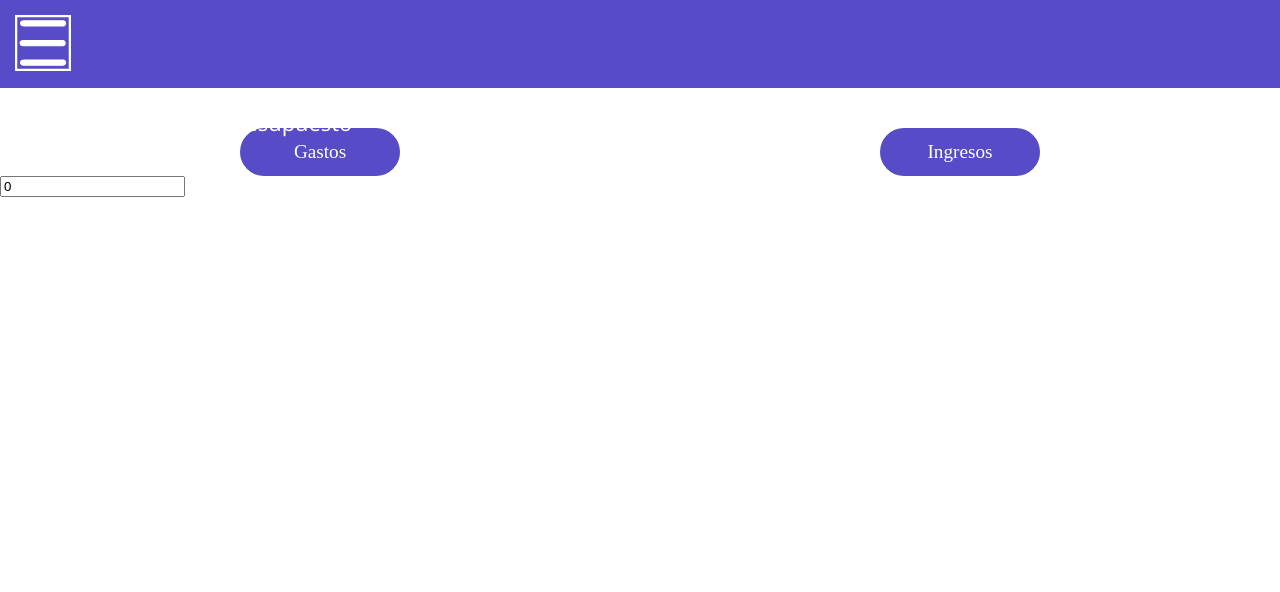
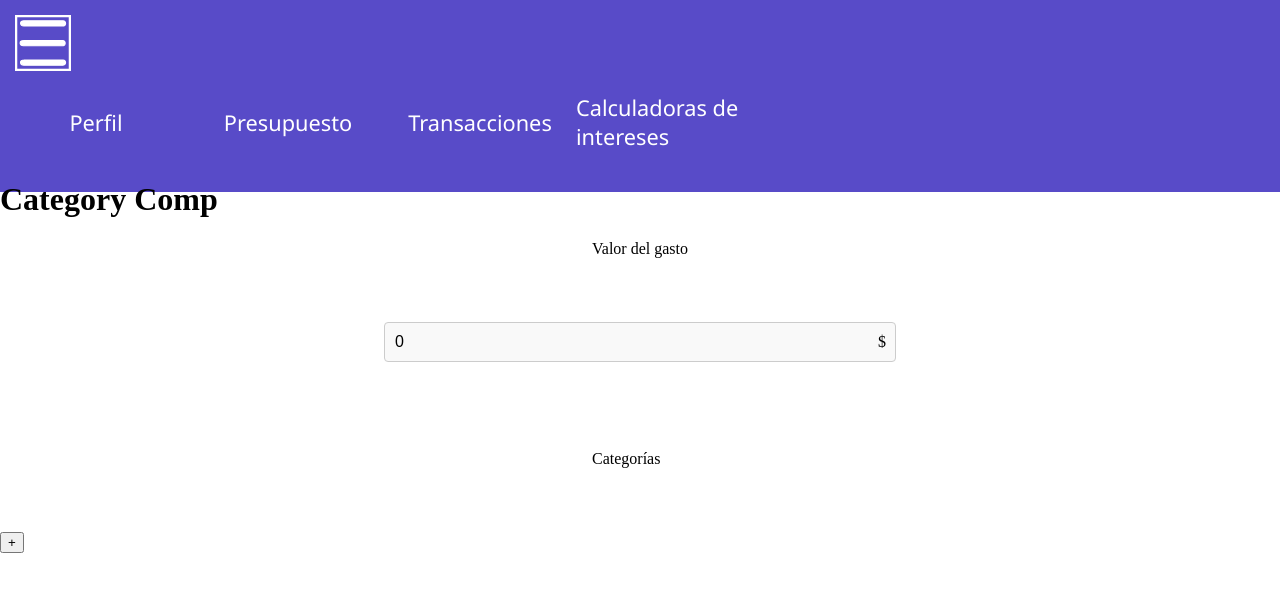
Before and after one commit to DavidDevVelandia/moneysafe, a Vue app: page /budget/expenses in a window 1280 px wide. Shown: the top 592 px of the page. Built offline with nearby package versions, Linux system fonts and the light colour scheme.

Commit message:
trabajando en presupuesto

```diff
--- a/src/App.vue
+++ b/src/App.vue
@@ -23,7 +23,7 @@
     position: absolute;
     top: 0;
     background-color: $md-theme-light-primary;
-    height: 11vh;
+    height: 12rem;
     width: 100%;
   }
   .nav__div{
@@ -47,7 +47,7 @@
   @media (max-width: 580px){
     .nav{
       background-color: $md-theme-light-primary;
-      height: 70vh;
+      height: 35rem;
       z-index: 1000;
     }
     .nav__div{
@@ -62,7 +62,7 @@
     visibility: hidden;
   }
     .change_size{
-      height: 11vh;
+      height: 5.5rem;
     }
   }
 
--- /dev/null
+++ b/src/components/budget/AddCategoryComp.vue
@@ -0,0 +1,9 @@
+<template>
+<h1>Category Comp</h1>
+</template>
+<style lang="scss" scoped>
+
+</style>
+<script setup>
+
+</script>
--- a/src/components/budget/ExpensesComp.vue
+++ b/src/components/budget/ExpensesComp.vue
@@ -1,10 +1,61 @@
 <template>
-    <input type="number" class="inputNumber" v-model.number="expense">
+    <p class="text">Valor del gasto</p>
+    <div class="inputContainer">
+        <input type="number" class="inputNumber" v-model.number="expense">
+        <p class="pesoSymbol">$</p>
+    </div>
+    <p class="text">Categorías</p>
+    <button @click.prevent="ShowWindow">+</button>
+    <AddCategoryComp v-if="isShown" class="AddCategoryWindow"/>
 </template>
 <style lang="scss" scoped>
+@import "./../../scss/colors";
+.inputContainer{
+    width: 40vw;
+    height: 4rem;
+    margin: 0 auto;
+    position: relative;
+}
+.text{
+    display: block;
+    width: 6rem;
+    margin: 4rem auto;
+}
+.pesoSymbol{
+    display: block;
+    position: absolute;
+    top: -5px;
+    right: 10px;
+}
+.inputNumber{
+    display: block;
+    width: 40vw;
+    padding: 10px;
+    font-size: 16px;
+    border: 1px solid #ccc;
+    border-radius: 4px;
+    background-color: #f9f9f9;
+    box-sizing: border-box;
+    margin: 0 auto;
+    &:focus{
+        outline: none;
+    }
+}
+.AddCategoryWindow{
 
+    display: block;
+    position: absolute;
+    width: 80vw;
+    top: 10rem;
+}
 </style>
 <script setup>
 import { ref } from "vue";
+import AddCategoryComp from "./AddCategoryComp.vue"
+//import { AddCategory } from "../categories/categories";
 const expense = ref(0)
+const isShown = ref(true)
+function ShowWindow(){
+    isShown.value = !isShown.value
+}
 </script>
--- a/src/components/calculators/CompoundInterestComp.vue
+++ b/src/components/calculators/CompoundInterestComp.vue
@@ -73,10 +73,10 @@
 }
 #initialBudget {
   width: 20rem;
-  height: 4rem;
+  height: 2.5rem;
 }
 #paymentPeriod {
-  height: 5rem;
+  height: 2.5rem;
 }
 #input-container-payment {
   margin: 0 auto;
--- /dev/null
+++ b/src/components/categories/categories.js
@@ -0,0 +1,11 @@
+let categories = [];
+
+function createCategory(name, image){
+    return {
+        name: name,
+        image: image
+    }
+}
+export function AddCategory(name, image){
+    categories.push(createCategory(name, image))
+}
```
Also changed, not shown: 1 other file (tests, documents, lock files or other folders).
